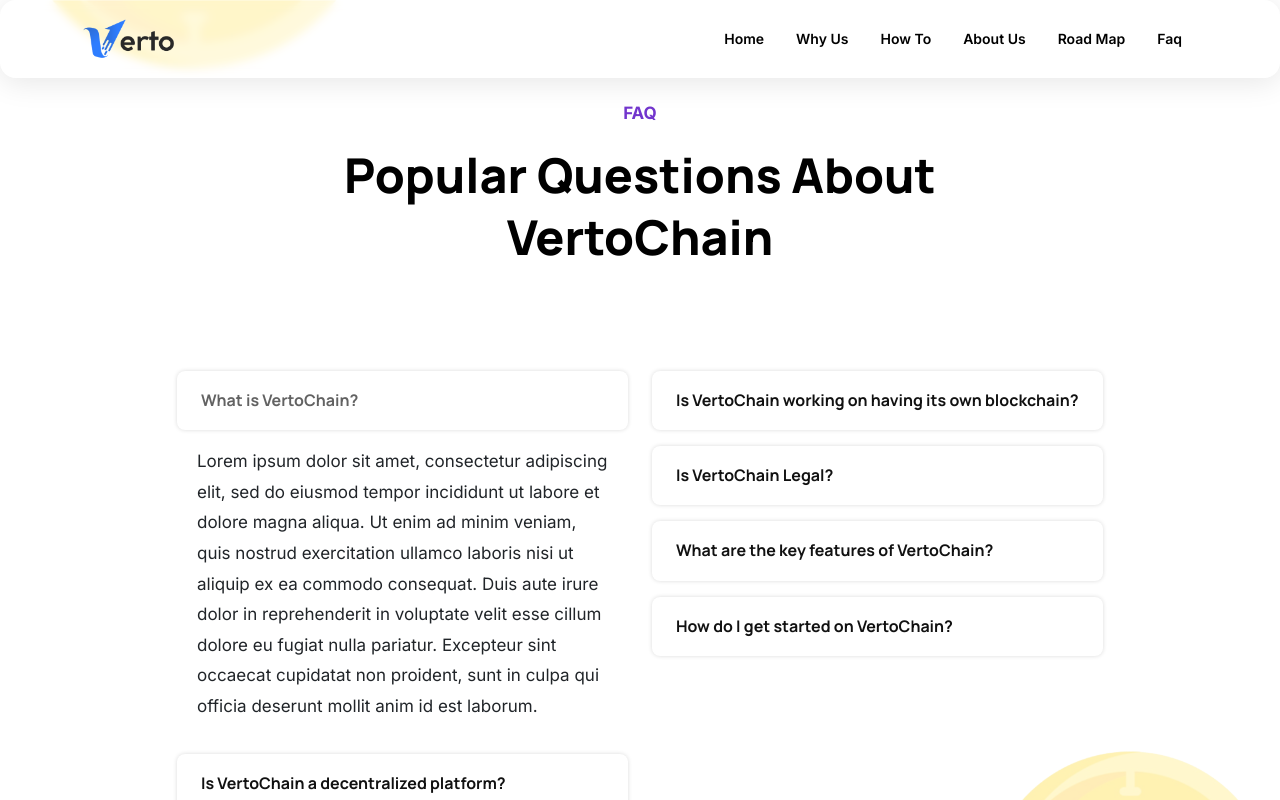
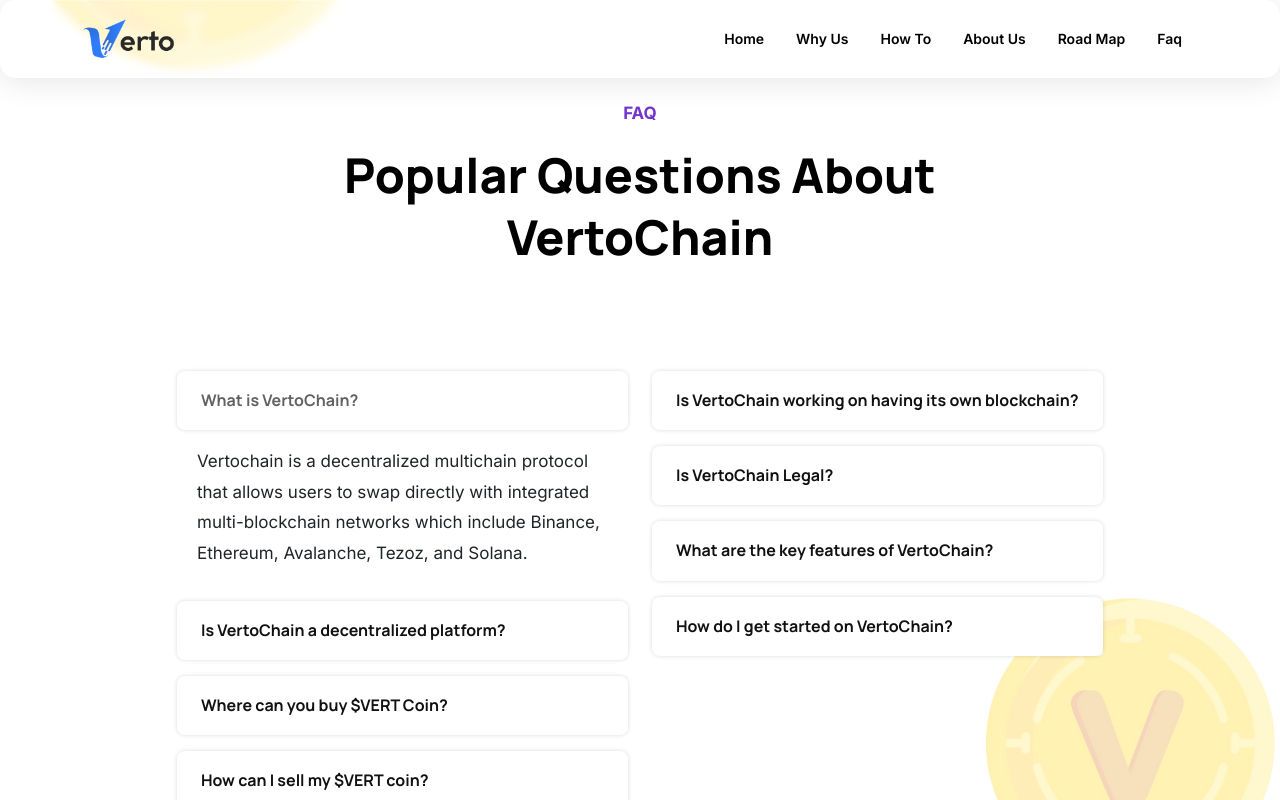
Before and after one commit to bilalrashid300/verto, a React (Create React App) app: page / in a window 1280 px wide. Both pictures are taken after a click on the button "What is VertoChain?". Shown: the part 8792-9592 px from the top of the page. Built offline with nearby package versions, Linux system fonts and the light colour scheme.

Commit message:
faq and phase content updated

```diff
--- a/src/views/home.js
+++ b/src/views/home.js
@@ -218,7 +218,10 @@ const Home = () => {
               <img src={coin} className="coin1" />
             </Col>
             <Col md={6} className="z-10 mt-md-5">
-              <img src={mobile} className="w-100 pe-5 ps-md-0 ps-5  mb-5 mb-md-0" />
+              <img
+                src={mobile}
+                className="w-100 pe-5 ps-md-0 ps-5  mb-5 mb-md-0"
+              />
             </Col>
             <Col md={6} className="z-10 mt-md-5">
               {whyContentListing}
@@ -469,26 +472,31 @@ const Home = () => {
                           </Tab.Pane>
                           <Tab.Pane eventKey="second">
                             <ul>
-                              <li>Team Development</li>
-                              <li>Website Creation</li>
-                              <li>White Paper Development</li>
-                              <li>Initiation Of Project</li>
+                              <li>Conceptual development of the platform</li>
+                              <li>Community development</li>
+                              <li>
+                                The initial sale of tokens and private
+                                fundraising
+                              </li>
+                              <li>Incentive for users</li>
+                              <li>Partnership creation</li>
                             </ul>
                           </Tab.Pane>
                           <Tab.Pane eventKey="third">
                             <ul>
-                              <li>Team Development</li>
-                              <li>Website Creation</li>
-                              <li>White Paper Development</li>
-                              <li>Initiation Of Project</li>
+                              <li>Chainlink partnership</li>
+                              <li>End of token Presales</li>
+                              <li>Launch on Pancakeswap</li>
                             </ul>
                           </Tab.Pane>
                           <Tab.Pane eventKey="forth">
                             <ul>
-                              <li>Team Development</li>
-                              <li>Website Creation</li>
-                              <li>White Paper Development</li>
-                              <li>Initiation Of Project</li>
+                              <li>
+                                Multichain development, testing and launch
+                              </li>
+                              <li>Token listings and Binance launch</li>
+                              <li>Staking of tokens</li>
+                              <li>Code audit, appraisal, and documentation</li>
                             </ul>
                           </Tab.Pane>
                         </Tab.Content>
@@ -518,15 +526,10 @@ const Home = () => {
                       <Accordion.Item eventKey="0">
                         <Accordion.Header>What is VertoChain?</Accordion.Header>
                         <Accordion.Body>
-                          Lorem ipsum dolor sit amet, consectetur adipiscing
-                          elit, sed do eiusmod tempor incididunt ut labore et
-                          dolore magna aliqua. Ut enim ad minim veniam, quis
-                          nostrud exercitation ullamco laboris nisi ut aliquip
-                          ex ea commodo consequat. Duis aute irure dolor in
-                          reprehenderit in voluptate velit esse cillum dolore eu
-                          fugiat nulla pariatur. Excepteur sint occaecat
-                          cupidatat non proident, sunt in culpa qui officia
-                          deserunt mollit anim id est laborum.
+                          Vertochain is a decentralized multichain protocol that
+                          allows users to swap directly with integrated
+                          multi-blockchain networks which include Binance,
+                          Ethereum, Avalanche, Tezoz, and Solana.
                         </Accordion.Body>
                       </Accordion.Item>
                       <Accordion.Item eventKey="1">
@@ -534,15 +537,9 @@ const Home = () => {
                           Is VertoChain a decentralized platform?
                         </Accordion.Header>
                         <Accordion.Body>
-                          Lorem ipsum dolor sit amet, consectetur adipiscing
-                          elit, sed do eiusmod tempor incididunt ut labore et
-                          dolore magna aliqua. Ut enim ad minim veniam, quis
-                          nostrud exercitation ullamco laboris nisi ut aliquip
-                          ex ea commodo consequat. Duis aute irure dolor in
-                          reprehenderit in voluptate velit esse cillum dolore eu
-                          fugiat nulla pariatur. Excepteur sint occaecat
-                          cupidatat non proident, sunt in culpa qui officia
-                          deserunt mollit anim id est laborum.
+                          Yes, VertoChain is a decentralized platform which
+                          allows you to have full control over your funds and
+                          transact to any Bep-20 supported wallet.
                         </Accordion.Body>
                       </Accordion.Item>
                       <Accordion.Item eventKey="2">
@@ -550,15 +547,8 @@ const Home = () => {
                           Where can you buy $VERT Coin?
                         </Accordion.Header>
                         <Accordion.Body>
-                          Lorem ipsum dolor sit amet, consectetur adipiscing
-                          elit, sed do eiusmod tempor incididunt ut labore et
-                          dolore magna aliqua. Ut enim ad minim veniam, quis
-                          nostrud exercitation ullamco laboris nisi ut aliquip
-                          ex ea commodo consequat. Duis aute irure dolor in
-                          reprehenderit in voluptate velit esse cillum dolore eu
-                          fugiat nulla pariatur. Excepteur sint occaecat
-                          cupidatat non proident, sunt in culpa qui officia
-                          deserunt mollit anim id est laborum.
+                          $VERT will be available on many of the major DEXs once
+                          our presale has ended.
                         </Accordion.Body>
                       </Accordion.Item>
                       <Accordion.Item eventKey="3">
@@ -566,15 +556,8 @@ const Home = () => {
                           How can I sell my $VERT coin?
                         </Accordion.Header>
                         <Accordion.Body>
-                          Lorem ipsum dolor sit amet, consectetur adipiscing
-                          elit, sed do eiusmod tempor incididunt ut labore et
-                          dolore magna aliqua. Ut enim ad minim veniam, quis
-                          nostrud exercitation ullamco laboris nisi ut aliquip
-                          ex ea commodo consequat. Duis aute irure dolor in
-                          reprehenderit in voluptate velit esse cillum dolore eu
-                          fugiat nulla pariatur. Excepteur sint occaecat
-                          cupidatat non proident, sunt in culpa qui officia
-                          deserunt mollit anim id est laborum.
+                          You can sell your coin on any of the decentralized or
+                          centralized exchanges listed here.
                         </Accordion.Body>
                       </Accordion.Item>
                     </Col>
@@ -584,15 +567,8 @@ const Home = () => {
                           Is VertoChain working on having its own blockchain?
                         </Accordion.Header>
                         <Accordion.Body>
-                          Lorem ipsum dolor sit amet, consectetur adipiscing
-                          elit, sed do eiusmod tempor incididunt ut labore et
-                          dolore magna aliqua. Ut enim ad minim veniam, quis
-                          nostrud exercitation ullamco laboris nisi ut aliquip
-                          ex ea commodo consequat. Duis aute irure dolor in
-                          reprehenderit in voluptate velit esse cillum dolore eu
-                          fugiat nulla pariatur. Excepteur sint occaecat
-                          cupidatat non proident, sunt in culpa qui officia
-                          deserunt mollit anim id est laborum.
+                          Definitely. Works are currently ongoing to achieve
+                          that aim.
                         </Accordion.Body>
                       </Accordion.Item>
                       <Accordion.Item eventKey="5">
@@ -600,15 +576,9 @@ const Home = () => {
                           Is VertoChain Legal?
                         </Accordion.Header>
                         <Accordion.Body>
-                          Lorem ipsum dolor sit amet, consectetur adipiscing
-                          elit, sed do eiusmod tempor incididunt ut labore et
-                          dolore magna aliqua. Ut enim ad minim veniam, quis
-                          nostrud exercitation ullamco laboris nisi ut aliquip
-                          ex ea commodo consequat. Duis aute irure dolor in
-                          reprehenderit in voluptate velit esse cillum dolore eu
-                          fugiat nulla pariatur. Excepteur sint occaecat
-                          cupidatat non proident, sunt in culpa qui officia
-                          deserunt mollit anim id est laborum.
+                          VertoChain is tradeable in any country where crypto is
+                          legal. You can check the list to check if your country
+                          is among the supported countries.
                         </Accordion.Body>
                       </Accordion.Item>
                       <Accordion.Item eventKey="6">
@@ -616,15 +586,11 @@ const Home = () => {
                           What are the key features of VertoChain?
                         </Accordion.Header>
                         <Accordion.Body>
-                          Lorem ipsum dolor sit amet, consectetur adipiscing
-                          elit, sed do eiusmod tempor incididunt ut labore et
-                          dolore magna aliqua. Ut enim ad minim veniam, quis
-                          nostrud exercitation ullamco laboris nisi ut aliquip
-                          ex ea commodo consequat. Duis aute irure dolor in
-                          reprehenderit in voluptate velit esse cillum dolore eu
-                          fugiat nulla pariatur. Excepteur sint occaecat
-                          cupidatat non proident, sunt in culpa qui officia
-                          deserunt mollit anim id est laborum.
+                          <ul>
+                            <li>Multi-Chain network supported</li>
+                            <li>Comfortability</li>
+                            <li>Transparency</li>
+                          </ul>
                         </Accordion.Body>
                       </Accordion.Item>
                       <Accordion.Item eventKey="7">
@@ -632,15 +598,7 @@ const Home = () => {
                           How do I get started on VertoChain?
                         </Accordion.Header>
                         <Accordion.Body>
-                          Lorem ipsum dolor sit amet, consectetur adipiscing
-                          elit, sed do eiusmod tempor incididunt ut labore et
-                          dolore magna aliqua. Ut enim ad minim veniam, quis
-                          nostrud exercitation ullamco laboris nisi ut aliquip
-                          ex ea commodo consequat. Duis aute irure dolor in
-                          reprehenderit in voluptate velit esse cillum dolore eu
-                          fugiat nulla pariatur. Excepteur sint occaecat
-                          cupidatat non proident, sunt in culpa qui officia
-                          deserunt mollit anim id est laborum.
+                          Enter our presale and purchase your $VERT Tokens.
                         </Accordion.Body>
                       </Accordion.Item>
                     </Col>
```
